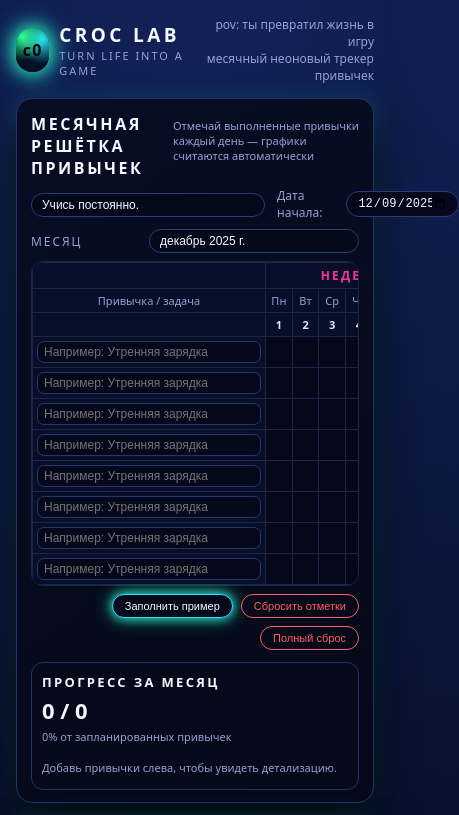
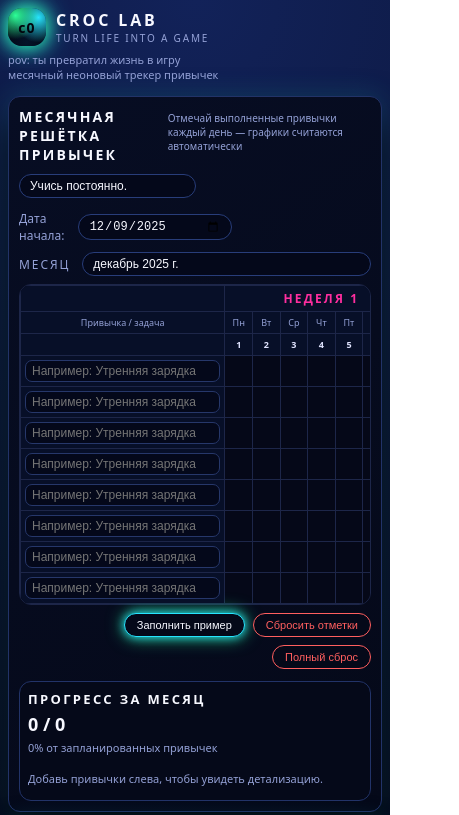
Before and after one commit to RickSanches7/crock0dile, a plain HTML site: page index.html in a window 390 px wide. Shown: the top 815 px of the page, 459 px wide, since content can reach past the window. Drawn offline with nearby package versions, Linux system fonts and the light colour scheme.

Commit message:
Update index.html

```diff
--- a/index.html
+++ b/index.html
@@ -685,6 +685,128 @@
       color: var(--text-muted);
       opacity: 0.7;
     }
+    /* ===== АДАПТАЦИЯ ПОД ПЛАНШЕТ / ТЕЛЕФОН ===== */
+@media (max-width: 768px) {
+  .app-shell {
+    padding: 8px 8px 16px;
+  }
+
+  .header {
+    flex-direction: column;
+    align-items: flex-start;
+    gap: 6px;
+  }
+
+  .header-caption {
+    text-align: left;
+    font-size: 11px;
+  }
+
+  .panel {
+    padding: 10px 10px 10px;
+    border-radius: 12px;
+    margin-bottom: 10px;
+  }
+
+  .panel-title {
+    font-size: 14px;
+  }
+
+  .panel-subtitle {
+    font-size: 10px;
+  }
+
+  .motto-row {
+    flex-direction: column;
+    align-items: flex-start;
+  }
+
+  .motto-input,
+  .date-input,
+  .month-input {
+    width: 100%;
+    max-width: 100%;
+  }
+
+  /* Вьюшка с таблицей — отдельный скролл, чтобы не растягивать всю страницу */
+  .grid-wrapper,
+  .top3-wrapper {
+    max-height: 60vh;
+    overflow-x: auto;
+    overflow-y: auto;
+  }
+
+  table.main-grid {
+    font-size: 9px;
+  }
+
+  .habit-name-cell {
+    min-width: 160px;
+  }
+
+  .day-cell {
+    min-width: 24px;
+    height: 24px;
+  }
+
+  .chart-container {
+    height: 200px;
+  }
+
+  .weekly-layout,
+  .top-main-layout {
+    grid-template-columns: minmax(0, 1fr);
+  }
+}
+
+@media (max-width: 540px) {
+  .brand-logo {
+    width: 38px;
+    height: 38px;
+    border-radius: 14px;
+    font-size: 14px;
+  }
+
+  .brand-text-title {
+    font-size: 16px;
+  }
+
+  .brand-text-sub {
+    font-size: 10px;
+  }
+
+  .side-progress {
+    padding: 8px;
+  }
+
+  .side-main-number {
+    font-size: 18px;
+  }
+
+  .week-legend {
+    font-size: 10px;
+  }
+
+  .weekly-summary-list {
+    font-size: 10px;
+  }
+
+  /* прогресс-блоки по неделям в две колонки, чтобы не были слишком мелкими */
+  .final-bars {
+    grid-template-columns: repeat(2, minmax(0, 1fr));
+  }
+
+  /* топ-3 задачи — тоже отдельный скролл, но крупнее шрифт */
+  table.top3-grid {
+    min-width: 720px;
+    font-size: 10px;
+  }
+
+  .top3-input {
+    font-size: 10px;
+  }
+}
+
   </style>
 </head>
 <body>
```
